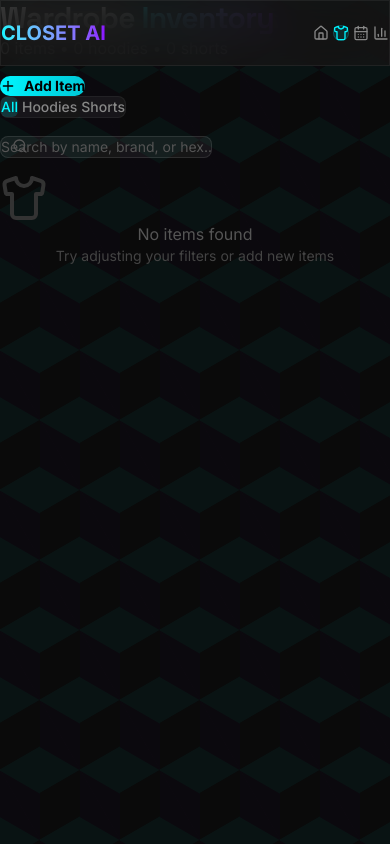
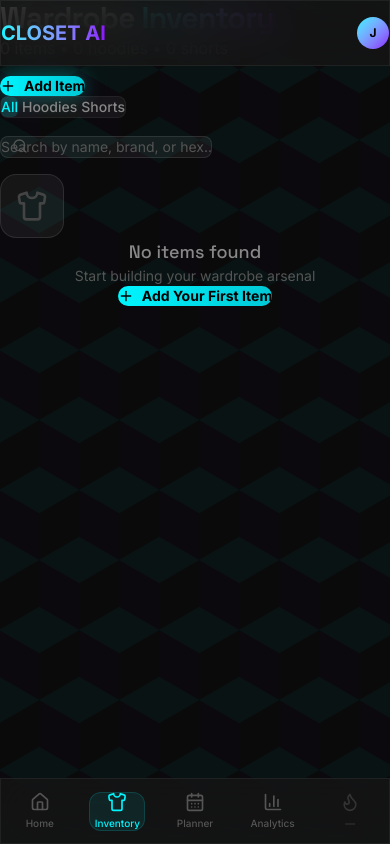
Before and after one commit to SystemInfomation/CLOSETAI, a Next.js app in the folder frontend/: page /inventory in a window 390 px wide. Built offline with nearby package versions, Linux system fonts and the light colour scheme.

Commit message:
UI/UX redesign: mobile bottom nav, toasts, accessibility, loading skeletons, fixed Recharts, improved empty states, footer, PWA manifest
Co-authored-by: SystemInfomation <109087251+SystemInfomation@users.noreply.github.com>

```diff
--- a/frontend/src/app/analytics/page.tsx
+++ b/frontend/src/app/analytics/page.tsx
@@ -6,6 +6,7 @@ import { useWardrobeStore } from "@/store/wardrobeStore";
 import {
   BarChart,
   Bar,
+  Cell,
   XAxis,
   YAxis,
   ResponsiveContainer,
@@ -252,7 +253,7 @@ export default function AnalyticsPage() {
               />
               <Bar dataKey="count" radius={[4, 4, 0, 0]}>
                 {stats.colorData.map((entry, index) => (
-                  <rect key={index} fill={entry.fill} />
+                  <Cell key={index} fill={entry.fill} />
                 ))}
               </Bar>
             </BarChart>
--- a/frontend/src/app/inventory/page.tsx
+++ b/frontend/src/app/inventory/page.tsx
@@ -5,6 +5,7 @@ import { motion, AnimatePresence } from "framer-motion";
 import { Plus, Trash2, Search, Tag, ShirtIcon, X } from "lucide-react";
 import { useWardrobeStore, ClothingItem } from "@/store/wardrobeStore";
 import { cn } from "@/lib/utils";
+import { toast } from "sonner";
 
 type FilterTab = "all" | "hoodie" | "shorts";
 
@@ -61,7 +62,8 @@ export default function InventoryPage() {
           whileHover={{ scale: 1.05 }}
           whileTap={{ scale: 0.98 }}
           onClick={() => setShowAddModal(true)}
-          className="flex items-center gap-2 px-5 py-2.5 rounded-xl bg-gradient-to-r from-[#00f5ff] to-[#00c8d6] text-black font-bold text-sm"
+          aria-label="Add new clothing item"
+          className="flex items-center gap-2 px-5 py-2.5 rounded-xl bg-gradient-to-r from-[#00f5ff] to-[#00c8d6] text-black font-bold text-sm box-glow-cyan"
         >
           <Plus className="w-4 h-4" />
           Add Item
@@ -130,26 +132,49 @@ export default function InventoryPage() {
             <ClothingCard
               key={item.id}
               item={item}
-              onDelete={() => removeItem(item.id)}
+              onDelete={() => {
+                removeItem(item.id);
+                toast.success(`Removed "${item.name}" from wardrobe`);
+              }}
             />
           ))}
         </AnimatePresence>
       </motion.div>
 
       {filteredItems.length === 0 && (
-        <div className="text-center py-20">
-          <ShirtIcon className="w-12 h-12 text-[#333] mx-auto mb-4" />
-          <p className="text-[#555]">No items found</p>
-          <p className="text-[#444] text-sm mt-1">
-            Try adjusting your filters or add new items
+        <motion.div
+          initial={{ opacity: 0, y: 10 }}
+          animate={{ opacity: 1, y: 0 }}
+          className="text-center py-20"
+        >
+          <div className="w-16 h-16 rounded-2xl bg-white/5 border border-white/10 flex items-center justify-center mx-auto mb-4">
+            <ShirtIcon className="w-8 h-8 text-[#444]" />
+          </div>
+          <p className="text-[#888] text-lg font-medium" style={{ fontFamily: "var(--font-space)" }}>No items found</p>
+          <p className="text-[#555] text-sm mt-1 mb-6">
+            {items.length === 0 ? "Start building your wardrobe arsenal" : "Try adjusting your filters"}
           </p>
-        </div>
+          {items.length === 0 && (
+            <motion.button
+              whileHover={{ scale: 1.05 }}
+              whileTap={{ scale: 0.98 }}
+              onClick={() => setShowAddModal(true)}
+              className="inline-flex items-center gap-2 px-5 py-2.5 rounded-xl bg-gradient-to-r from-[#00f5ff] to-[#00c8d6] text-black font-bold text-sm"
+            >
+              <Plus className="w-4 h-4" />
+              Add Your First Item
+            </motion.button>
+          )}
+        </motion.div>
       )}
 
       {/* Add Modal */}
       <AnimatePresence>
         {showAddModal && (
-          <AddItemModal onClose={() => setShowAddModal(false)} onAdd={addItem} />
+          <AddItemModal onClose={() => setShowAddModal(false)} onAdd={(item) => {
+            addItem(item);
+            toast.success(`Added "${item.name}" to wardrobe 🔥`);
+          }} />
         )}
       </AnimatePresence>
     </div>
@@ -267,6 +292,9 @@ function AddItemModal({
       exit={{ opacity: 0 }}
       className="fixed inset-0 z-50 flex items-center justify-center p-4 bg-black/60 backdrop-blur-sm"
       onClick={onClose}
+      role="dialog"
+      aria-modal="true"
+      aria-label="Add new clothing item"
     >
       <motion.div
         initial={{ scale: 0.95, opacity: 0 }}
--- a/frontend/src/app/layout.tsx
+++ b/frontend/src/app/layout.tsx
@@ -34,9 +34,14 @@ export default function RootLayout({
       <body className={`${inter.variable} ${spaceGrotesk.variable} font-sans antialiased bg-[#0a0a0a] text-[#f0f0f0] min-h-screen`}>
         <div className="hex-grid-bg" />
         <Navigation />
-        <main className="relative z-10 min-h-screen pt-16">
+        <main className="relative z-10 min-h-screen pt-16 pb-20 sm:pb-0">
           {children}
         </main>
+        <footer className="relative z-10 hidden sm:block border-t border-white/5 py-4 text-center">
+          <p className="text-xs text-[#444]">
+            ClosetAI v1.0 · Powered by AI + Perceptual Color Science
+          </p>
+        </footer>
         <Toaster
           theme="dark"
           position="bottom-right"
--- a/frontend/src/components/Navigation.tsx
+++ b/frontend/src/components/Navigation.tsx
@@ -19,16 +19,19 @@ export function Navigation() {
   const streak = useWardrobeStore((s) => s.streak);
 
   return (
-    <nav className="fixed top-0 left-0 right-0 z-50 glass border-b border-white/5">
+    <>
+      {/* Desktop / Top Nav */}
+      <nav className="fixed top-0 left-0 right-0 z-50 glass border-b border-white/5" role="navigation" aria-label="Main navigation">
         <div className="max-w-7xl mx-auto px-4 sm:px-6 lg:px-8">
           <div className="flex items-center justify-between h-16">
-          <Link href="/" className="flex items-center gap-2">
+            <Link href="/" className="flex items-center gap-2" aria-label="ClosetAI Home">
               <span className="text-xl font-bold bg-gradient-to-r from-[#00f5ff] to-[#8b00ff] bg-clip-text text-transparent">
                 CLOSET AI
               </span>
             </Link>
 
-          <div className="flex items-center gap-1">
+            {/* Desktop nav items */}
+            <div className="hidden sm:flex items-center gap-1">
               {navItems.map((item) => {
                 const isActive = pathname === item.href;
                 const Icon = item.icon;
@@ -36,6 +39,7 @@ export function Navigation() {
                   <Link
                     key={item.href}
                     href={item.href}
+                    aria-current={isActive ? "page" : undefined}
                     className={cn(
                       "relative flex items-center gap-2 px-3 py-2 rounded-lg text-sm font-medium transition-all duration-200",
                       isActive
@@ -44,7 +48,7 @@ export function Navigation() {
                     )}
                   >
                     <Icon className="w-4 h-4" />
-                  <span className="hidden sm:inline">{item.label}</span>
+                    <span>{item.label}</span>
                     {isActive && (
                       <motion.div
                         layoutId="nav-indicator"
@@ -57,14 +61,76 @@ export function Navigation() {
               })}
 
               {streak > 0 && (
-              <div className="flex items-center gap-1 ml-3 px-2 py-1 rounded-full bg-gradient-to-r from-[#ff0033]/20 to-[#ff0033]/5 border border-[#ff0033]/20">
+                <div className="flex items-center gap-1 ml-3 px-2 py-1 rounded-full bg-gradient-to-r from-[#ff0033]/20 to-[#ff0033]/5 border border-[#ff0033]/20" aria-label={`${streak} day streak`}>
                   <Flame className="w-3.5 h-3.5 text-[#ff0033]" />
                   <span className="text-xs font-bold text-[#ff0033]">{streak}</span>
                 </div>
               )}
             </div>
+
+            {/* User avatar */}
+            <div className="flex items-center gap-3">
+              {streak > 0 && (
+                <div className="flex sm:hidden items-center gap-1 px-2 py-1 rounded-full bg-gradient-to-r from-[#ff0033]/20 to-[#ff0033]/5 border border-[#ff0033]/20" aria-label={`${streak} day streak`}>
+                  <Flame className="w-3.5 h-3.5 text-[#ff0033]" />
+                  <span className="text-xs font-bold text-[#ff0033]">{streak}</span>
+                </div>
+              )}
+              <div
+                className="w-8 h-8 rounded-full bg-gradient-to-br from-[#00f5ff] to-[#8b00ff] flex items-center justify-center text-xs font-bold text-black"
+                aria-label="User avatar"
+              >
+                J
+              </div>
+            </div>
           </div>
         </div>
       </nav>
+
+      {/* Mobile Bottom Nav */}
+      <nav className="fixed bottom-0 left-0 right-0 z-50 sm:hidden glass border-t border-white/5" role="navigation" aria-label="Mobile navigation">
+        <div className="flex items-center justify-around h-16 px-2">
+          {navItems.map((item) => {
+            const isActive = pathname === item.href;
+            const Icon = item.icon;
+            return (
+              <Link
+                key={item.href}
+                href={item.href}
+                aria-current={isActive ? "page" : undefined}
+                aria-label={item.label}
+                className={cn(
+                  "relative flex flex-col items-center gap-1 px-3 py-2 rounded-xl transition-all duration-200 min-w-[56px]",
+                  isActive
+                    ? "text-[#00f5ff]"
+                    : "text-[#555] active:text-[#888]"
+                )}
+              >
+                <Icon className="w-5 h-5" />
+                <span className="text-[10px] font-medium">{item.label}</span>
+                {isActive && (
+                  <motion.div
+                    layoutId="mobile-nav-indicator"
+                    className="absolute inset-0 rounded-xl bg-[#00f5ff]/8 border border-[#00f5ff]/15"
+                    transition={{ type: "spring", duration: 0.5 }}
+                  />
+                )}
+              </Link>
+            );
+          })}
+          {/* Fire Streak in mobile nav */}
+          <div
+            className={cn(
+              "relative flex flex-col items-center gap-1 px-3 py-2 rounded-xl min-w-[56px]",
+              streak > 0 ? "text-[#ff0033]" : "text-[#333]"
+            )}
+            aria-label={`${streak} day drip streak`}
+          >
+            <Flame className="w-5 h-5" />
+            <span className="text-[10px] font-bold">{streak > 0 ? streak : "—"}</span>
+          </div>
+        </div>
+      </nav>
+    </>
   );
 }
```
Also changed, not shown: frontend/src/app/planner/page.tsx (+67 -12 lines), frontend/public/manifest.json. Lines whose indentation alone changed are shown as unchanged.
